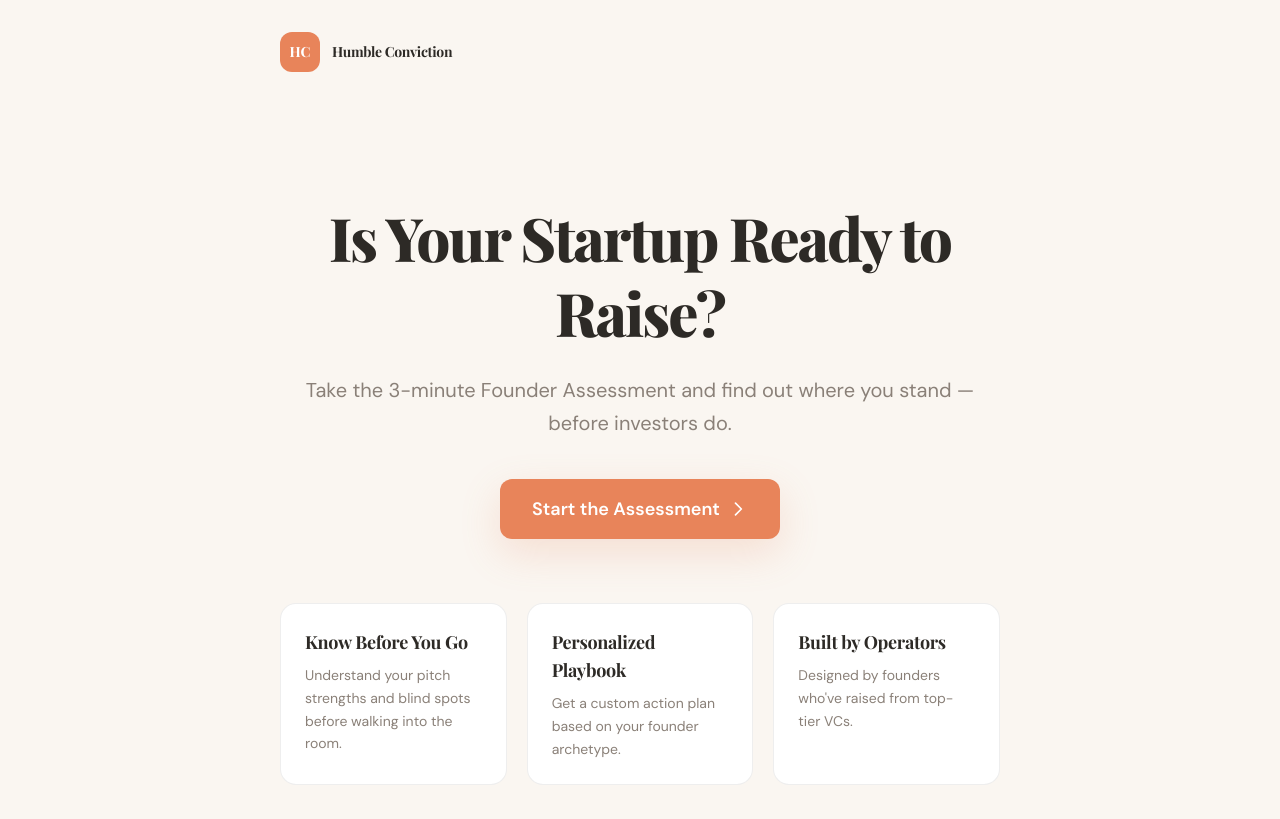
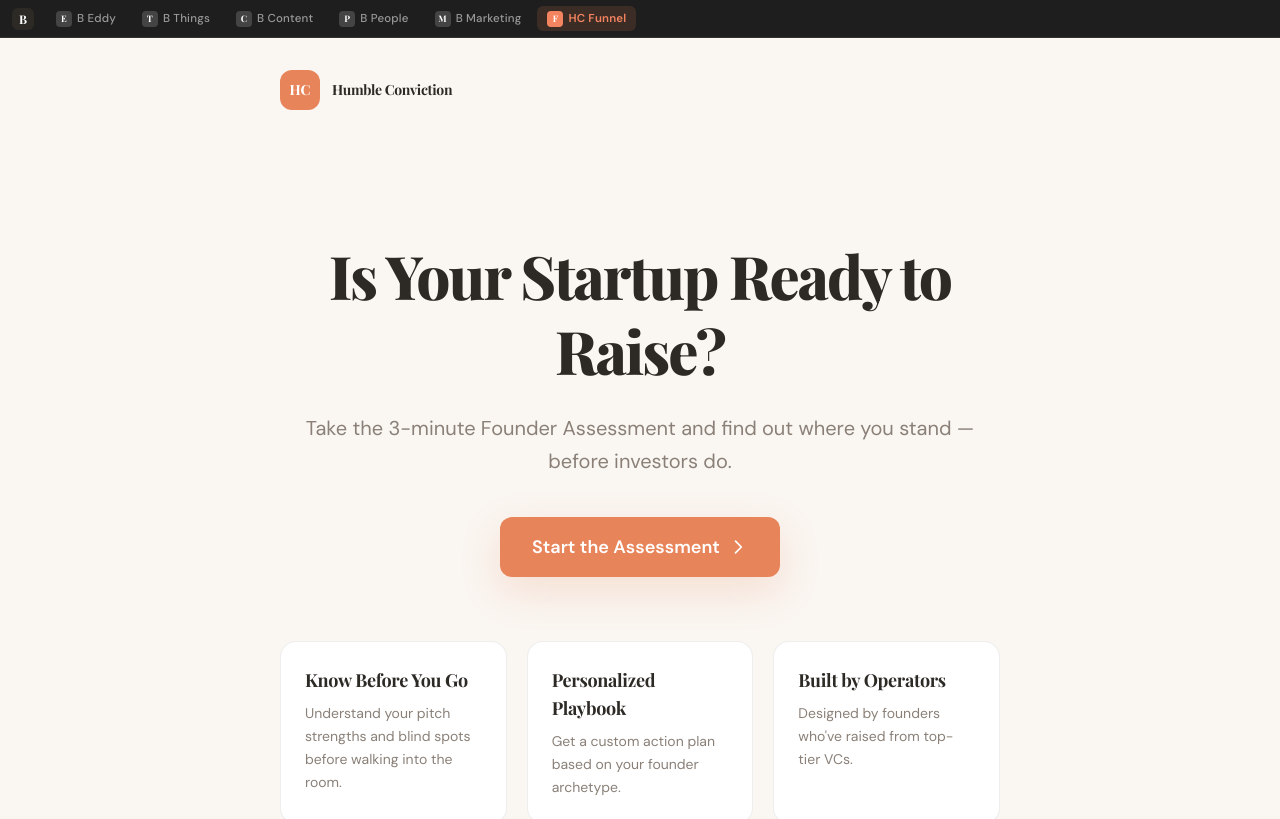
Before and after one commit to brhecht/hc-funnel, a React (Vite) app: page / in a window 1280 px wide. Shown: the top 819 px of the page. Built offline with nearby package versions, Linux system fonts and the light colour scheme; no server answers.

Commit message:
Add app switcher bar

```diff
--- /dev/null
+++ b/src/components/AppSwitcher.jsx
@@ -0,0 +1,86 @@
+const APPS = [
+  { key: 'eddy',      label: 'B Eddy',      icon: 'E', url: 'https://eddy-tracker.vercel.app',         color: '#7C6BCC' },
+  { key: 'things',    label: 'B Things',     icon: 'T', url: 'https://things-app-gamma.vercel.app',     color: '#3ABD82' },
+  { key: 'content',   label: 'B Content',    icon: 'C', url: 'https://content-calendar-nine.vercel.app', color: '#E6A817' },
+  { key: 'people',    label: 'B People',     icon: 'P', url: 'https://b-people.vercel.app',             color: '#E07A5F' },
+  { key: 'marketing', label: 'B Marketing',  icon: 'M', url: 'https://b-marketing.vercel.app',          color: '#D4637A' },
+  { key: 'funnel',    label: 'HC Funnel',    icon: 'F', url: 'https://hc-funnel.vercel.app',            color: '#F4845F' },
+]
+
+const BAR_STYLE = {
+  display: 'flex',
+  alignItems: 'center',
+  gap: '6px',
+  padding: '6px 12px',
+  background: '#1E1E1E',
+  borderBottom: '1px solid #333',
+  fontFamily: "'DM Sans', -apple-system, BlinkMacSystemFont, sans-serif",
+  fontSize: '12px',
+  position: 'relative',
+  zIndex: 9999,
+}
+
+const LOGO_STYLE = {
+  width: '22px',
+  height: '22px',
+  borderRadius: '6px',
+  background: '#2D2A26',
+  display: 'flex',
+  alignItems: 'center',
+  justifyContent: 'center',
+  color: '#fff',
+  fontFamily: "'Playfair Display', Georgia, serif",
+  fontSize: '12px',
+  fontWeight: 700,
+  marginRight: '6px',
+  flexShrink: 0,
+}
+
+const pillBase = {
+  display: 'inline-flex',
+  alignItems: 'center',
+  gap: '5px',
+  padding: '4px 10px',
+  borderRadius: '6px',
+  textDecoration: 'none',
+  fontWeight: 500,
+  fontSize: '11.5px',
+  letterSpacing: '0.2px',
+  transition: 'background 0.15s, opacity 0.15s',
+  cursor: 'pointer',
+  border: 'none',
+}
+
+export default function AppSwitcher({ current }) {
+  return (
+    <nav style={BAR_STYLE}>
+      <a href="https://b-hub-liard.vercel.app/" style={{ ...LOGO_STYLE, textDecoration: 'none' }}>B</a>
+      {APPS.map((app) => {
+        const isActive = app.key === current
+        const style = isActive
+          ? { ...pillBase, background: app.color + '22', color: app.color, fontWeight: 600 }
+          : { ...pillBase, background: 'transparent', color: '#999' }
+        return (
+          <a
+            key={app.key}
+            href={app.url}
+            style={style}
+            onMouseEnter={(e) => { if (!isActive) e.currentTarget.style.background = '#2A2A2A'; e.currentTarget.style.color = '#ccc' }}
+            onMouseLeave={(e) => { if (!isActive) { e.currentTarget.style.background = 'transparent'; e.currentTarget.style.color = '#999' } }}
+          >
+            <span style={{
+              width: '16px', height: '16px', borderRadius: '4px',
+              background: isActive ? app.color : '#444',
+              display: 'flex', alignItems: 'center', justifyContent: 'center',
+              color: '#fff', fontSize: '9px', fontWeight: 700,
+              fontFamily: "'Playfair Display', Georgia, serif",
+            }}>
+              {app.icon}
+            </span>
+            {app.label}
+          </a>
+        )
+      })}
+    </nav>
+  )
+}
--- a/src/components/Layout.jsx
+++ b/src/components/Layout.jsx
@@ -1,4 +1,5 @@
 import FUNNEL from "../config/funnel"
+import AppSwitcher from "./AppSwitcher"
 
 export default function Layout({ children }) {
   const { brand, theme } = FUNNEL
@@ -12,6 +13,7 @@ export default function Layout({ children }) {
         fontFamily: theme.bodyFont,
       }}
     >
+      <AppSwitcher current="funnel" />
       {/* Nav */}
       <header className="max-w-3xl mx-auto px-6 py-8 flex items-center gap-3">
         <div
```
